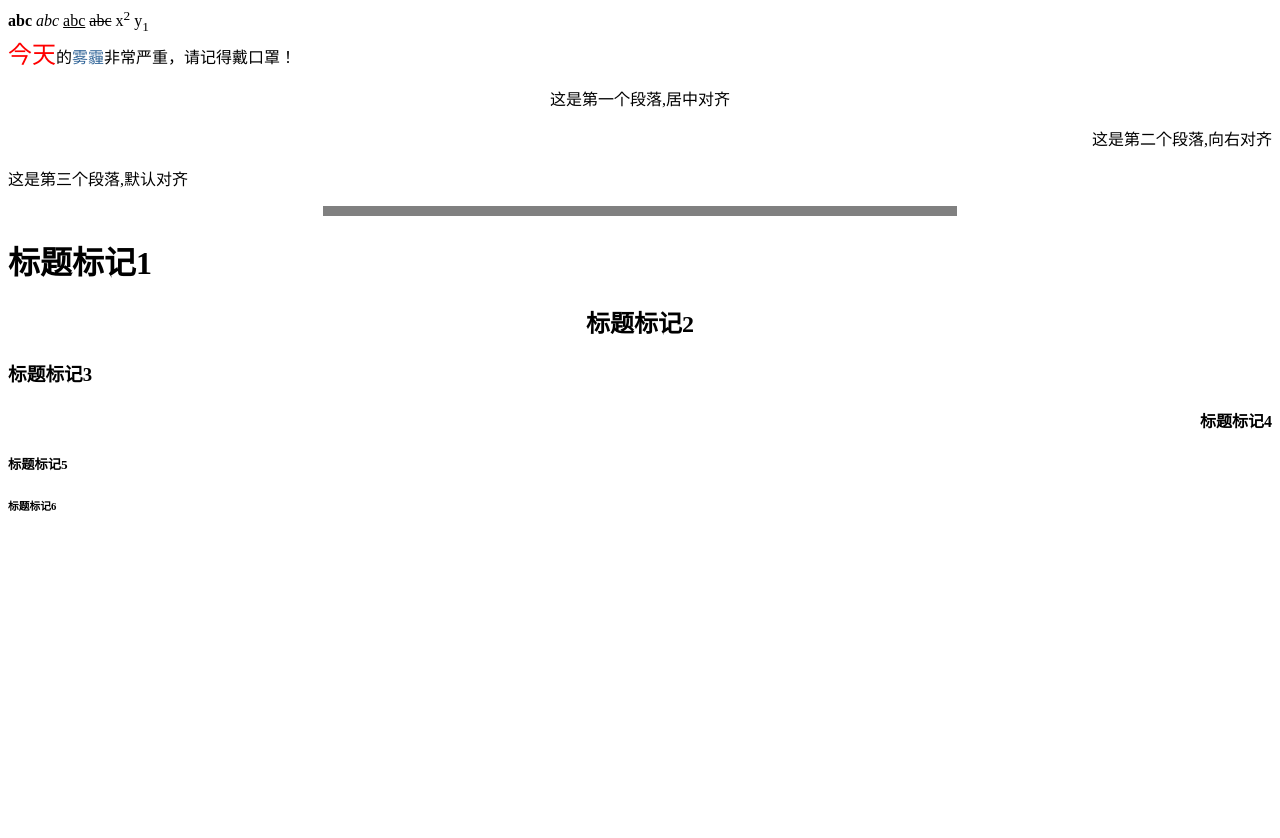
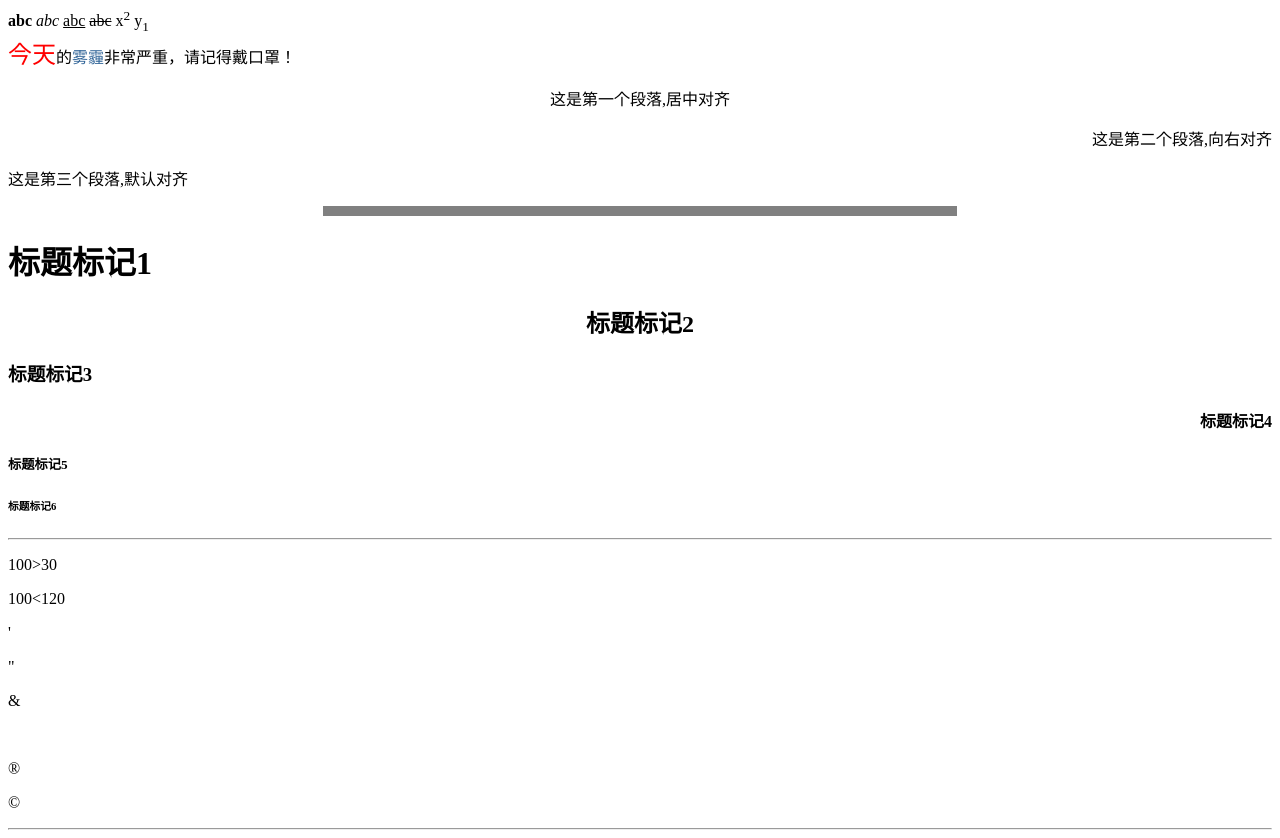
Before and after one commit to TimeDe/test, a plain HTML site: page test1.html in a window 1280 px wide. Before the commit the page ends 800 px from the top, so only its background shows below. Drawn offline with Linux system fonts and the light colour scheme.

```diff
--- a/test1.html
+++ b/test1.html
@@ -24,5 +24,17 @@
     <h4 align="right">标题标记4</h4>
     <h5>标题标记5</h5>
     <h6>标题标记6</h6>
+    <hr />
+    <!--以下是HTML实体-->
+    <p>100&gt;30</p><!--&gt;大于号-->
+    <p>100&lt;120</p><!--&lt;小于号-->
+    <p>&#39;</p><!--&#39;单引号-->
+    <p>&quot;</p><!--&quot;双引号-->
+    <p>&amp;</p><!--&amp;连接符(&)-->
+    <p>&nbsp;</p><!--&nbsp;空格-->
+    <p>&reg;</p><!--&reg;注册标 -->
+    <p>&copy;</p><!--&copy;版权符-->
+    <hr />
+    <!--以下是html图像标签，超链接和锚点-->
 </body>
 </html>
```
Also changed, not shown: img/touxiang.png (added).
